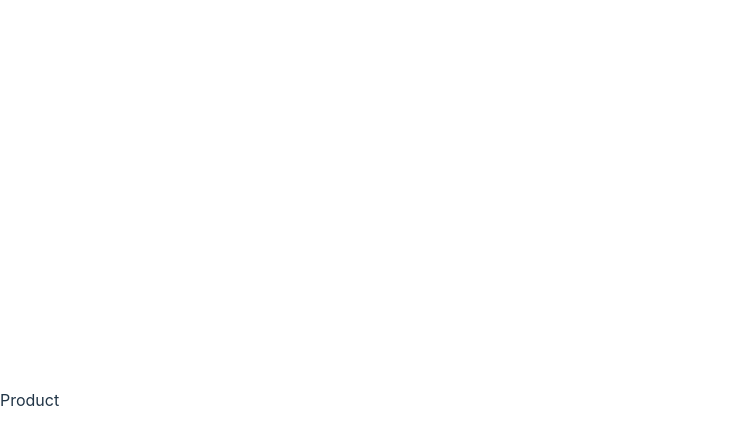
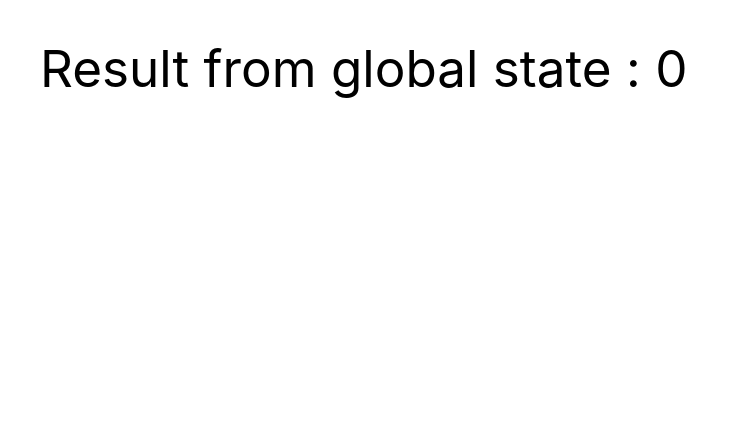
Before and after one commit to bagasdhitya98/ALTA-FE-BATCH-12, a React (Vite) app in the folder alta-fe12-redux/: page /products in a window 1280 px wide. Shown: the top 444 px of the page, without its empty margins (0-747 px from the left). Built offline with nearby package versions, Linux system fonts and the light colour scheme.

Commit message:
add new page

```diff
--- a/alta-fe12-redux/src/pages/count/index.tsx
+++ b/alta-fe12-redux/src/pages/count/index.tsx
@@ -1,12 +1,14 @@
 import React from 'react'
 import { useSelector, useDispatch } from "react-redux"
 import { CounterState, decrement, increment } from "../../features/counterSlice"
+import { useNavigate } from "react-router-dom"
 
 import Layout from '../../components/Layout'
 import Button from '../../components/Button'
 
 const Count = () => {
 
+    const navigate = useNavigate()
     const dispatch = useDispatch()
     const counter = useSelector((state: { counter: CounterState }) => state.counter)
 
@@ -30,7 +32,13 @@ const Count = () => {
                         onClick={() => dispatch(decrement())}
                     />
                 </div>
-
+                <div>
+                    <Button
+                        label='Navigate'
+                        name='navigate'
+                        onClick={() => navigate('/products')}
+                    />
+                </div>
             </div>
         </Layout>
     )
--- a/alta-fe12-redux/src/pages/product/index.tsx
+++ b/alta-fe12-redux/src/pages/product/index.tsx
@@ -1,7 +1,20 @@
 import React from "react";
+import { useSelector } from "react-redux"
+import { CounterState } from "../../features/counterSlice"
+
+import Layout from "../../components/Layout";
 
 const Product = () => {
-  return <div>Product</div>;
+
+  const counter = useSelector((state: { counter: CounterState }) => state.counter)
+
+  return (
+    <Layout>
+      <div className="m-10 text-black">
+        <h1>Result from global state : {counter?.value}</h1>
+      </div>
+    </Layout>
+  )
 };
 
 export default Product;
```
